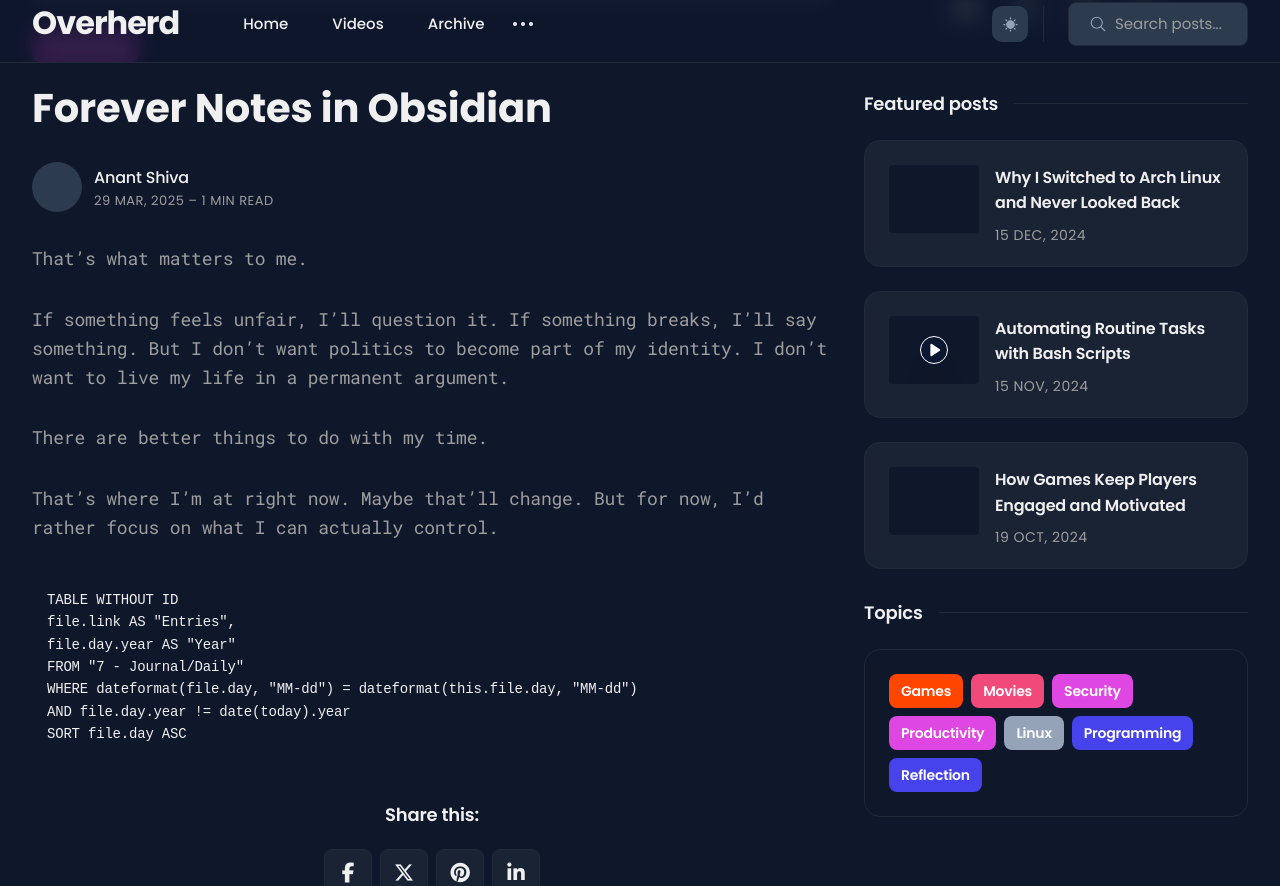
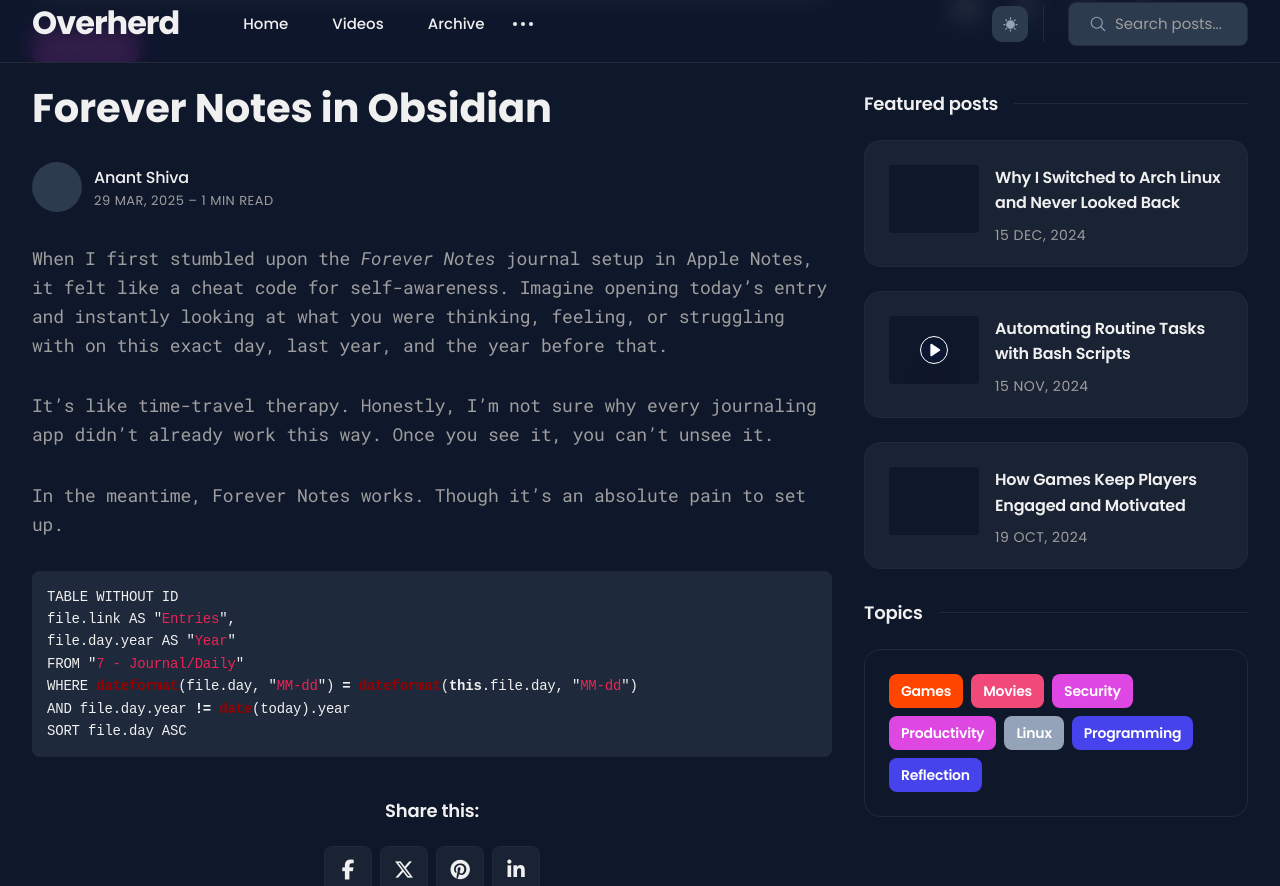
Before and after one commit to smartyshaman/anantshiva.github.io, a Jekyll site: the page built from _posts/2027-03-29-obsidian-forever-notes.md, in a window 1280 px wide and 900 px high, scrolled down 577 px, cut to the strip 14-900 px from the top of the window. Built offline with Jekyll 4.4.1, drawn with Linux system fonts in a browser that asks for light colours.

Commit message:
vault backup: 2025-03-29 17:03:44

````diff
--- a/_posts/2027-03-29-obsidian-forever-notes.md
+++ b/_posts/2027-03-29-obsidian-forever-notes.md
@@ -10,15 +10,15 @@ description:
 video_embed: https://www.youtube.com/embed/DqKfBQNn_vE?si=zvJkyNNX-vWfWbQ_
 featured:
 ---
-That’s what matters to me.
+When I first stumbled upon the _Forever Notes_ journal setup in Apple Notes, it felt like a cheat code for self-awareness. Imagine opening today’s entry and instantly looking at what you were thinking, feeling, or struggling with on this exact day, last year, and the year before that.
 
-If something feels unfair, I’ll question it. If something breaks, I’ll say something. But I don’t want politics to become part of my identity. I don’t want to live my life in a permanent argument.
+It’s like time-travel therapy. Honestly, I'm not sure why every journaling app didn’t already work this way. Once you see it, you can’t unsee it.
 
-There are better things to do with my time.
+In the meantime, Forever Notes works. Though it's an absolute pain to set up.
 
-That’s where I’m at right now. Maybe that’ll change. But for now, I’d rather focus on what I can actually control.
 
-```dataview
+
+```js
 TABLE WITHOUT ID
 file.link AS "Entries",
 file.day.year AS "Year"
````
